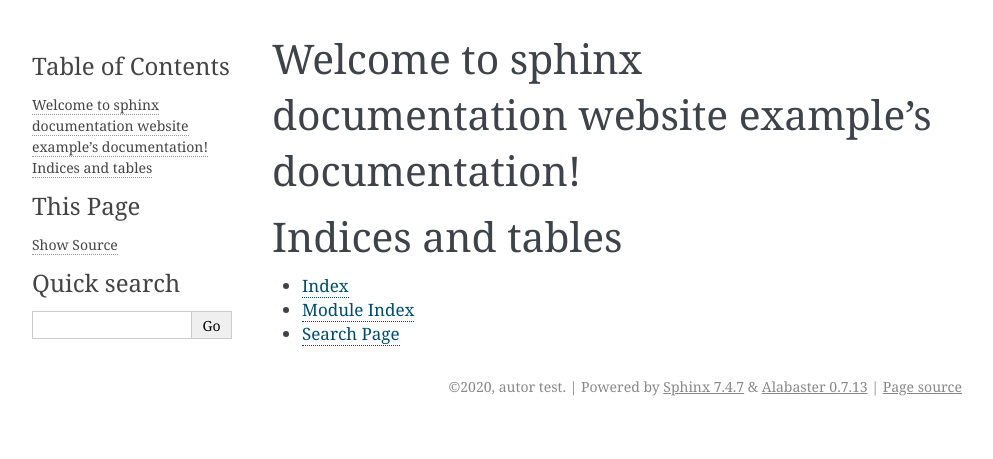
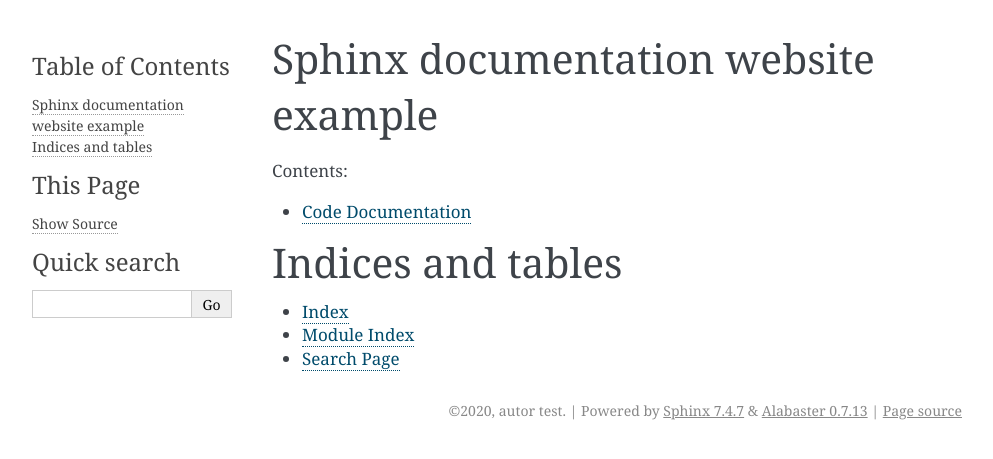
Before and after one commit to KTZgraph/sphinx-python-doc-example, a Sphinx documentation site: the page built from sphinx/index.rst, in a window 1280 px wide. Shown: the top 459 px of the page, without its empty margins (148-1141 px from the left). Built offline with Sphinx 7.4.7, drawn with Linux system fonts in a browser that asks for light colours.

Commit message:
page for code documentation

```diff
--- a/example1.py
+++ b/example1.py
@@ -6,6 +6,7 @@
     :param arg2: Another value
 
     :return: arg1
+
     """
     arg1 = arg2
     return arg1
@@ -25,6 +26,7 @@
 #     arg1 = arg2
 #     return arg1
 
+
 def func2():
     """
     Function with no arguments returns None
--- /dev/null
+++ b/sphinx/code.rst
@@ -0,0 +1,5 @@
+Code Documentation
+==================
+
+.. automodule:: example1
+    :members:
--- a/sphinx/conf.py
+++ b/sphinx/conf.py
@@ -10,9 +10,9 @@
 # add these directories to sys.path here. If the directory is relative to the
 # documentation root, use os.path.abspath to make it absolute, like shown here.
 #
-# import os
-# import sys
-# sys.path.insert(0, os.path.abspath('.'))
+import os
+import sys
+sys.path.insert(0, os.path.abspath('../'))
 
 
 # -- Project information -----------------------------------------------------
@@ -30,7 +30,8 @@
 # Add any Sphinx extension module names here, as strings. They can be
 # extensions coming with Sphinx (named 'sphinx.ext.*') or your custom
 # ones.
-extensions = [
+# [!] dodaje rozszerzenia
+extensions = ['sphinx.ext.autodoc', 'sphinx.ext.githubpages'
 ]
 
 # Add any paths that contain templates here, relative to this directory.
--- a/sphinx/index.rst
+++ b/sphinx/index.rst
@@ -3,12 +3,14 @@
    You can adapt this file completely to your liking, but it should at least
    contain the root `toctree` directive.
 
-Welcome to sphinx documentation website example's documentation!
+Sphinx documentation website example
 ================================================================
 
 .. toctree::
    :maxdepth: 2
    :caption: Contents:
+
+   code
 
 
 
```
Also changed, not shown: 1 other file.
